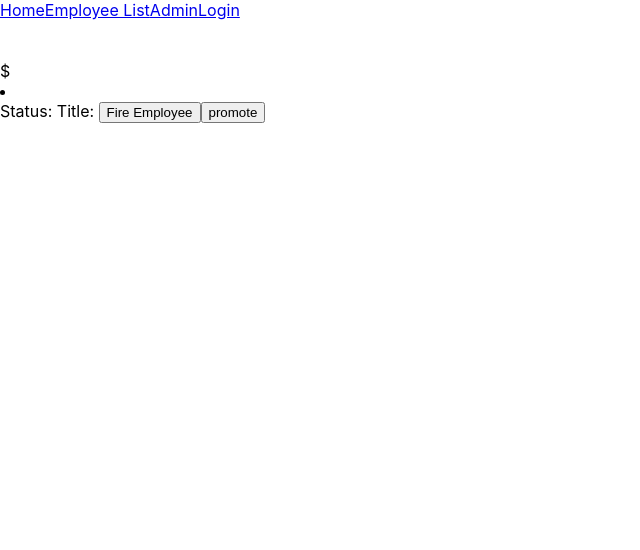
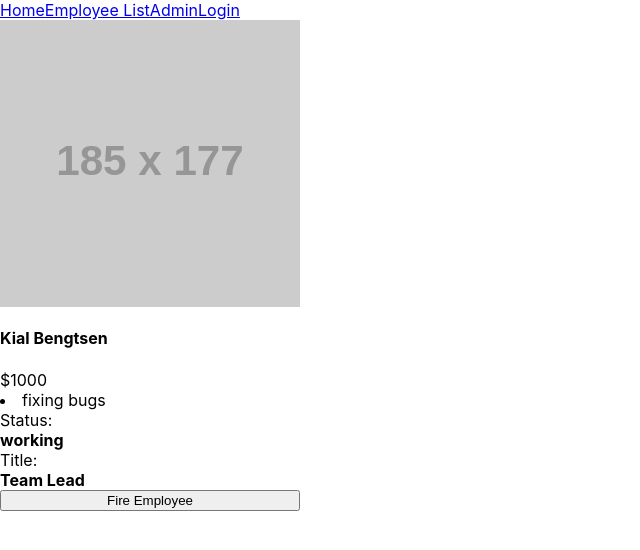
Before and after one commit to athul-23p/fw15_582_u5c3, a React (Create React App) app: page /employees/1 in a window 1280 px wide. Shown: the top 550 px of the page, without its empty margins (0-640 px from the left). Built offline with nearby package versions, Linux system fonts and the light colour scheme; data requests are answered from the project's data file.

Commit message:
implemented EmployeeDetails components

```diff
--- a/src/components/EmployeeDetails.jsx
+++ b/src/components/EmployeeDetails.jsx
@@ -1,18 +1,50 @@
+import axios from "axios";
+import { useParams } from "react-router-dom";
+import { useState, useEffect,useContext} from "react";
+import { EmployeeStatContext } from "../contexts/EmployeeStatContext";
+
 export const EmployeeDetails = () => {
+  const [emp, setEmpData] = useState({});
+  const { id } = useParams();
+
+  useEffect(() => {
+    axios
+      .get(`http://localhost:8080/employee/${id}`)
+      .then((response) => {
+        console.log(response.data);
+        setEmpData(response.data);
+      })
+      .catch((error) => {
+        console.log(error);
+      });
+  }, []);
+  const {stats,handleStats} = useContext(EmployeeStatContext);
+
+  const handleTermination = () => {
+    const updatedEmpData = { ...emp, status: "terminated" };
+    handleStats({...stats,"total_terminated":stats.total_terminated+1});
+    setEmpData(updatedEmpData);
+  }
   return (
-    <div className="user_details">
-      <img className="user_image" />
-      <h4 className="user_name"></h4>
-      <span className="user_salary">$</span>
+    <div
+      className="user_details"
+      style={{ display: "flex", flexDirection: "column", width: "300px" }}
+    >
+      <img className="user_image" src={emp.image} />
+      <h4 className="user_name">{emp.employee_name}</h4>
+      <span className="user_salary">${emp.salary}</span>
       <span className="tasks">
-        <li className="task"></li>
+        {emp.tasks?.map((el) => (
+          <li className="task">{el}</li>
+        ))}
       </span>
-      Status: <b className="status"></b>
-      Title: <b className="title"></b>
+      Status: <b className="status">{emp.status}</b>
+      Title: <b className="title">{emp.title}</b>
       {/* Show this button only if user is not already terminated (users status is working) */}
-      <button className="fire">Fire Employee</button>
+      {  emp.status === "working" ? <button className="fire" onClick={handleTermination}>Fire Employee</button>:""}
       {/* Show this button only if user is not already team lead or terminated */}
-      <button className="promote">promote</button>
+      { (emp.status === "working" && emp.title !== "Team Lead" )? <button className="promote">promote</button>:"" }
+
     </div>
   );
 };
--- a/src/components/PrivateRoute.jsx
+++ b/src/components/PrivateRoute.jsx
@@ -0,0 +1,18 @@
+import { AuthContext } from "../contexts/AuthContext";
+import { useContext,useEffect } from "react";
+import { useNavigate } from "react-router-dom";
+import { Login } from "./Login";
+const ProtectedRoute = ({path}) => {
+  const { isAuth } = useContext(AuthContext);
+  const navigate = useNavigate();
+
+  useEffect(() => {
+      if(isAuth) {
+        // navigate(path);
+      }
+  },[])
+
+  return(<Login/>)
+};
+
+export { ProtectedRoute };
```
